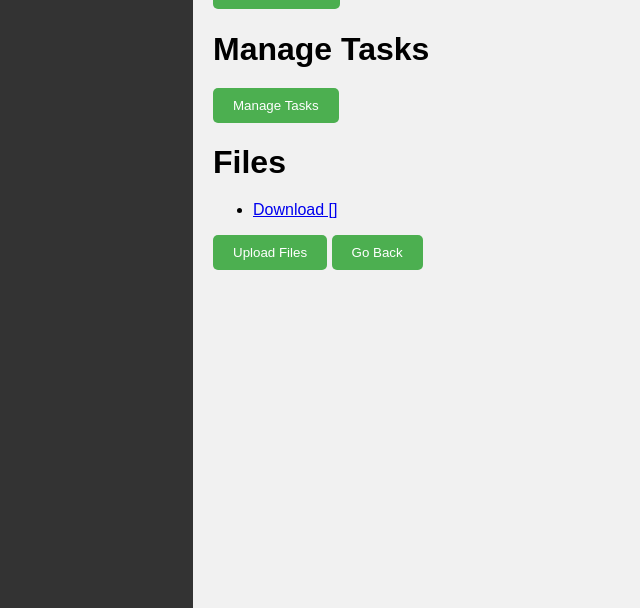
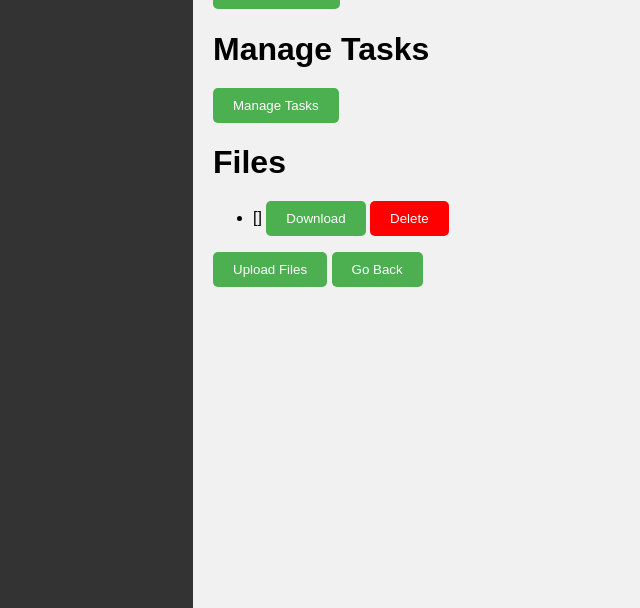
Before and after one commit to aviathota/creative-collaborative-workspace, a Flask app: template templates/project.html in a window 1280 px wide. Shown: the part 192-800 px from the top of the page, without its empty margins (47-687 px from the left). Run offline with Flask 3, Linux system fonts and the light colour scheme; the template is opened without the code that fills it: most values are stand-ins (such as "Sample title", 1, 10 or a date in 2020).

Commit message:
added delete button for each file in project. made it red. added gitignore for db_secret

```diff
--- a/app.py
+++ b/app.py
@@ -199,6 +199,14 @@ def download_file(filename):
     except:
         return "fail"
 
+@app.route('/delete_file/<project_name>/<filename>', methods=['POST'])
+def delete_file(project_name, filename):
+    try:
+        response = dt.deleteFile(project_name, filename)
+        return "success"
+    except:
+        return "fail"
+
 if __name__ == '__main__':
     dt.userData = {}
     app.secret_key = sec.firebase_secret_key
--- a/data.py
+++ b/data.py
@@ -372,6 +372,16 @@ def uploadFiles(file, project_name):
     except Exception as e:
         return 'Failed to upload file', 500
 
+def deleteFile(project_name, filename):
+    s3_bucket = "ccw-storage"
+    file_key = f"{project_name}/{filename}"
+    try:
+        s3.delete_object(Bucket=s3_bucket, Key=file_key)
+        return "success"
+    except Exception as e:
+        print(e)
+        return "fail"
+
 def getProjectFiles(project_name):
     try:
         response = s3.list_objects_v2(
--- a/static/css/main_pages.css
+++ b/static/css/main_pages.css
@@ -72,8 +72,21 @@ button {
   cursor: pointer;
 }
 
+.red_button {
+  padding: 10px 20px;
+  background-color: #FF0000;
+  color: white;
+  border: none;
+  border-radius: 5px;
+  cursor: pointer;
+}
+
 button:hover {
   background-color: #45a049;
+}
+
+.red_button:hover {
+  background-color: #FF4500;
 }
 
 .contributors {
--- a/templates/project.html
+++ b/templates/project.html
@@ -40,7 +40,9 @@
             <h1>Files</h1>
             <ul id="file-list">
                 {% for file in files %}
-                <li><a href="#" onclick="downloadFile('{{ file.name }}')">Download {{ file.name }}</a></li>
+                <li><a>{{ file.name }}</a>
+                <button onclick="downloadFile('{{ file.name }}', '{{ file.name }}')">Download</button>
+                <button class=red_button onclick="deleteFile('{{ project.name }}', '{{ file.name }}')">Delete</button></li>
                 {% endfor %}
             </ul>
 
@@ -126,6 +128,25 @@
                 alert('Error downloading file: ' + error.message);
             });
         }
+        function deleteFile(projectName, filename) {
+            if (!confirm('Are you sure you want to delete this file?')) return;
+
+            fetch(`/delete_file/${projectName}/${filename}`, {
+                method: 'POST'
+            })
+            .then(response => {
+                if (response.ok) {
+                    alert('File deleted successfully');
+                    // Optionally, remove the file entry from the list or reload the page to update the list
+                    window.location.reload();
+                } else {
+                    throw new Error('Failed to delete file');
+                }
+            })
+            .catch(error => {
+                alert('Error deleting file: ' + error.message);
+            });
+        }
     </script>
 </body>
 </html>
```
Also changed, not shown: 1 other file.
